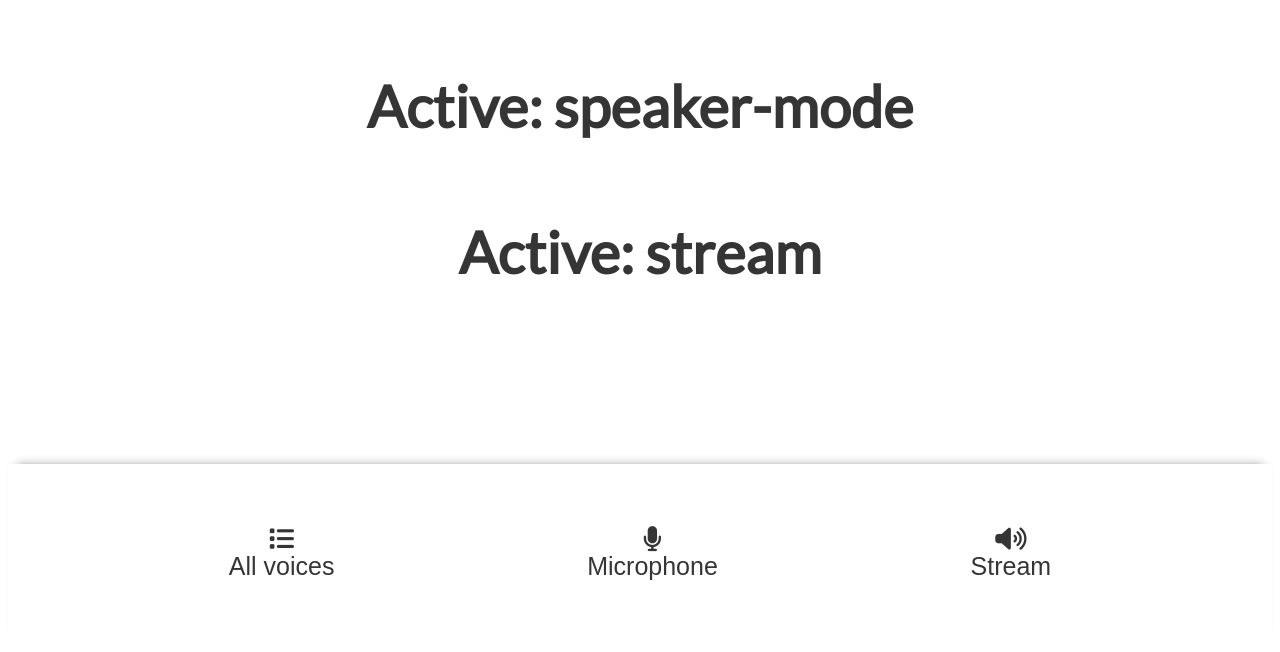
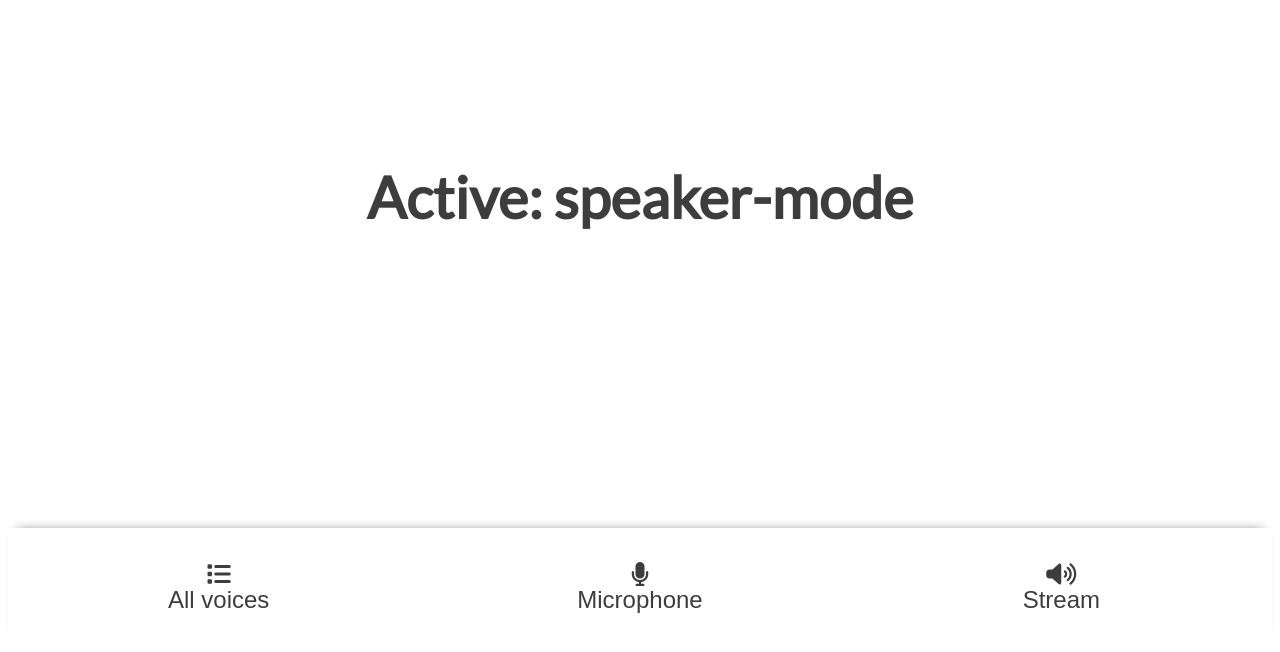
Before and after one commit to 0812-rolly/EPAM_JS_Prac_Yana_Belozub, a website: page index.html in a window 1280 px wide. Shown: the part 144-796 px from the top of the page. Drawn offline with Linux system fonts and the light colour scheme.

Commit message:
Refresh index.scss

```diff
--- a/index.html
+++ b/index.html
@@ -12,18 +12,9 @@
 
 <body>
     <div class="main_screen">
-        <div id="allVoices" class="changingText">
-            <ul id="voiceList"></ul>
-        </div>
-        <div id="microphone" class="changingText">
-            <h1>Active: speaker-mode</h1>
-        </div>
-        <div id="stream" class="changingText">
-            <h1>Active: stream</h1>
-        </div>
+        <h1 id="text" class="changingText">Active: speaker-mode</h1>
     </div>
     <div class="mode_panel">
-            <div class="modes">
         <button id="playlist" class="btn">
             <i class="fas fa-list"></i>
             All voices
@@ -37,7 +28,6 @@
             Stream
         </button>
     </div>
-        </div>
 </body>
 
 </html>
--- a/src/styles/index.scss
+++ b/src/styles/index.scss
@@ -2,19 +2,29 @@
 $font: "Lato";
 $color: white;
 $shadow_color: gray;
-$font_color: rgb(53, 53, 53);
+$font_color: rgb(61, 61, 61);
+$hover_color: #4d74dd;
 
 body {
     background-color: $color;
+    position: absolute;
+    top: 0;
+    bottom: 0;
+    left: 0;
+    right: 0;
 }
 
 .main_screen {
-    overflow: hidden;
     display: flex;
-    flex-direction: column;
     justify-content: center;
     align-items: center;
-    min-height: 75vh;
+    vertical-align: middle;
+    position: absolute;
+    overflow: auto;
+    bottom: 120px;
+    left: 0;
+    right: 0;
+    top: 0;
     font-family: $font;
     color: $font_color;
     font-size: calc(1rem + 1vw);
@@ -22,19 +32,18 @@ body {
 
 .mode_panel {
     display: flex;
-    margin-top: auto;
     color: $font_color;
     box-shadow: 0px -7px 10px -9px $shadow_color;
-}
-
-.modes {
-    width: 100%;
-    display: flex;
-    flex-direction: row;
-    justify-content: center;
+    height: 120px;
+    bottom: 0;
+    left: 0;
+    right: 0;
+    position: absolute;
+    overflow: auto;
 }
 
 .btn {
+    width: 100%;
     display: flex;
     flex-direction: column;
     align-items: center;
@@ -42,7 +51,11 @@ body {
     border: none;
     outline: none;
     color: $font_color;
-    font-size: 25px;
+    font-size: calc(0.7em + 1vw);
     background-color: $color;
-    padding: 5% 10%;
+    margin: auto;
 }
+
+.btn:hover {
+    color: $hover_color;
+}
```
Also changed, not shown: dist/styles.css. Lines whose indentation alone changed are shown as unchanged.
